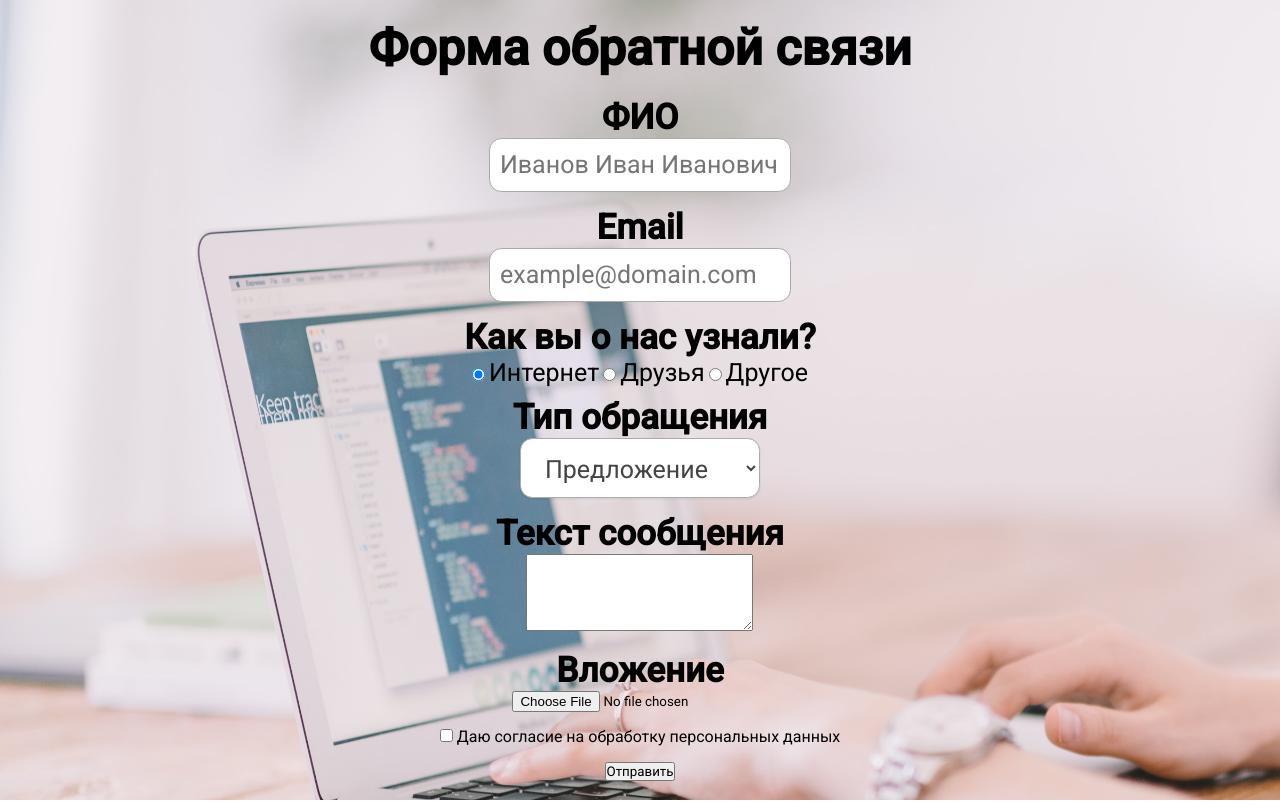
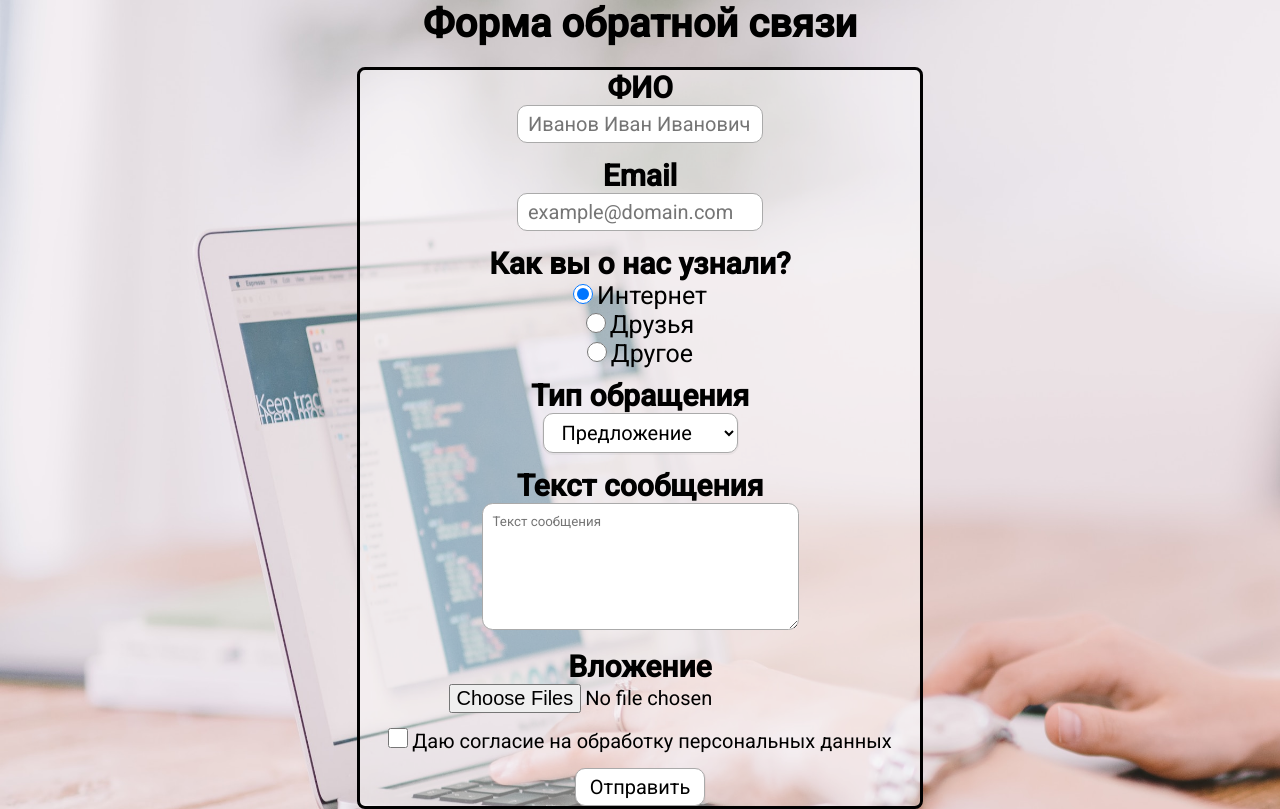
Before and after one commit to jaennil/web2lab, a plain HTML site: page index.html in a window 1280 px wide. Drawn offline with Linux system fonts and the light colour scheme.

Commit message:
feat: done

```diff
--- a/index.html
+++ b/index.html
@@ -2,7 +2,7 @@
 
 <head>
 	<meta charset="UTF-8">
-	<meta name="viewport" content="width=device-width, initial-scale=1.0">
+	<meta name="viewport" content="widtu=device-width, initial-scale=1.0">
 	<link rel="stylesheet" href="styles/main.css">
 </head>
 
@@ -22,17 +22,23 @@
 
 			<p class="form-label">Как вы о нас узнали?</p>
 			<div class="source-radio">
+				<div class="radio-item">
 					<input type="radio" id="internet" name="source" value="internet" checked />
 					<label class="radio-button-label" for="internet">Интернет</label>
+				</div>
+				<div class="radio-item">
 					<input type="radio" id="friends" name="source" value="friends" />
 					<label class="radio-button-label" for="friends">Друзья</label>
+				</div>
+				<div class="radio-item">
 					<input type="radio" id="other" name="source" value="other" />
 					<label class="radio-button-label" for="other">Другое</label>
+				</div>
 			</div>
 
 			<p class="form-label">Тип обращения</p>
 			<div class="form-group">
-				<select name="appeal-type">
+				<select name="appeal-type" class="form-select">
 					<option value="complaint" checked>Жалоба</option>
 					<option value="offer" selected>Предложение</option>
 				</select>
@@ -40,18 +46,19 @@
 
 			<div class="form-group">
 				<p class="form-label">Текст сообщения</p>
-				<textarea id="message" name="message" rows="5" cols="30" required></textarea>
+				<textarea id="message" name="message" rows="7" cols="40" placeholder="Текст сообщения" class="form-textarea" required></textarea>
 			</div>
 
 			<div class="form-group">
 				<p class="form-label">Вложение</p>
-				<input type="file" name="file" />
+				<input type="file" name="file" class="form-file" multiple/>
 			</div>
 			<div class="form-group">
-				<input type="checkbox" id="agreement" name="agreement" />
-				<label for="agreement">Даю согласие на обработку персональных данных</label>
+				<input type="checkbox" id="agreement" name="agreement" class="form-agreement-checkbox" />
+				<label for="agreement" class="form-agreement-label">Даю согласие на обработку персональных
+					данных</label>
 			</div>
-			<input type="submit" value="Отправить">
+			<input type="submit" value="Отправить" class="form-submit-button">
 		</form>
 	</div>
 </body>
--- a/styles/main.css
+++ b/styles/main.css
@@ -7,12 +7,12 @@
 }
 
 .form-h1 {
-	font-size: 50px;
+	font-size: 40px;
 	margin-bottom: 20px;
 }
 
 .form-label {
-	font-size: 35px;
+	font-size: 30px;
 	display: block;
 	font-weight: bold;
 }
@@ -20,66 +20,22 @@
 body {
 	background-image: url(../assets/white.jpg);
 	background-size: cover;
-	outline: dashed 4px black;
 	text-align: center;
 	display: flex;
 	justify-content: center;
 	height: 100vh;
-	align-items: center;
+	align-items: top;
 }
 
 .input-field {
-	width: 35vh;
-	height: 4vh;
-	font-size: 25px;
+	width: 28vh;
+	height: 2vh;
+	font-size: 20px;
 	border-radius: .5em;
 	padding: 10px;
 	border: 1px solid #aaa;
 }
-.form_radio_group {
-	display: inline-block;
-	overflow: hidden;
-}
-.form_radio_group-item {
-	display: inline-block;
-	float: left;
-}
-.form_radio_group input[type=radio] {
-	display: none;
-}
-.form_radio_group label {
-	display: inline-block;
-	cursor: pointer;
-	padding: 0px 15px;
-	line-height: 34px;
-	border: 1px solid #999;
-	border-right: none;
-	user-select: none;
-}
 
-.form_radio_group .form_radio_group-item:first-child label {
-	border-radius: 6px 0 0 6px;
-}
-.form_radio_group .form_radio_group-item:last-child label {
-	border-radius: 0 6px 6px 0;
-	border-right: 1px solid #999;
-}
-
-/* Checked */
-.form_radio_group input[type=radio]:checked + label {
-	background: #ffe0a6;
-}
-
-/* Hover */
-.form_radio_group label:hover {
-	color: #666;
-}
-
-/* Disabled */
-.form_radio_group input[type=radio]:disabled + label {
-	background: #efefef;
-	color: #666;
-}
 .radio-button-label {
 	font-size: 25px;
 	cursor: pointer;
@@ -93,12 +49,57 @@ body {
 	margin-bottom: 10px;
 }
 
-select {
-	font-size: 25px;
-	color: #444;
+.radio-item input[type=radio] {
+	cursor: pointer;
+	width: 20px;
+	height: 20px;
+}
+
+.form-select {
+	font-size: 20px;
+	color: #000;
 	border: 1px solid #aaa;
 	box-shadow: 0 1px 0 1px rgba(0, 0, 0, .04);
 	border-radius: .5em;
 	background-color: #fff;
-	padding: .6em 1.4em .5em .8em;
+	padding: .3em 1.4em .3em .7em;
 }
+
+.form-textarea {
+	border: 1px solid #aaa;
+	border-radius: .8em;
+	padding: 10px 10px 10px 10px;
+}
+
+.form-file {
+	font-size: 20px;
+}
+
+.form-agreement-checkbox {
+	width: 20px;
+	height: 20px;
+	cursor: pointer;
+}
+
+.form-agreement-label {
+	cursor: pointer;
+	font-size: 20px;
+}
+
+.form-submit-button {
+	font-size: 20px;
+	color: #000;
+	border: 1px solid #aaa;
+	box-shadow: 0 1px 0 1px rgba(0, 0, 0, .04);
+	border-radius: .5em;
+	background-color: #fff;
+	padding: .3em .7em .3em .7em;
+}
+
+form {
+	width: 70vh;
+	border: 3px solid #000;
+	border-radius: .5em;
+	background-color: rgba(255,255,255,.4)
+
+}
```
Lines whose indentation alone changed are shown as unchanged.
